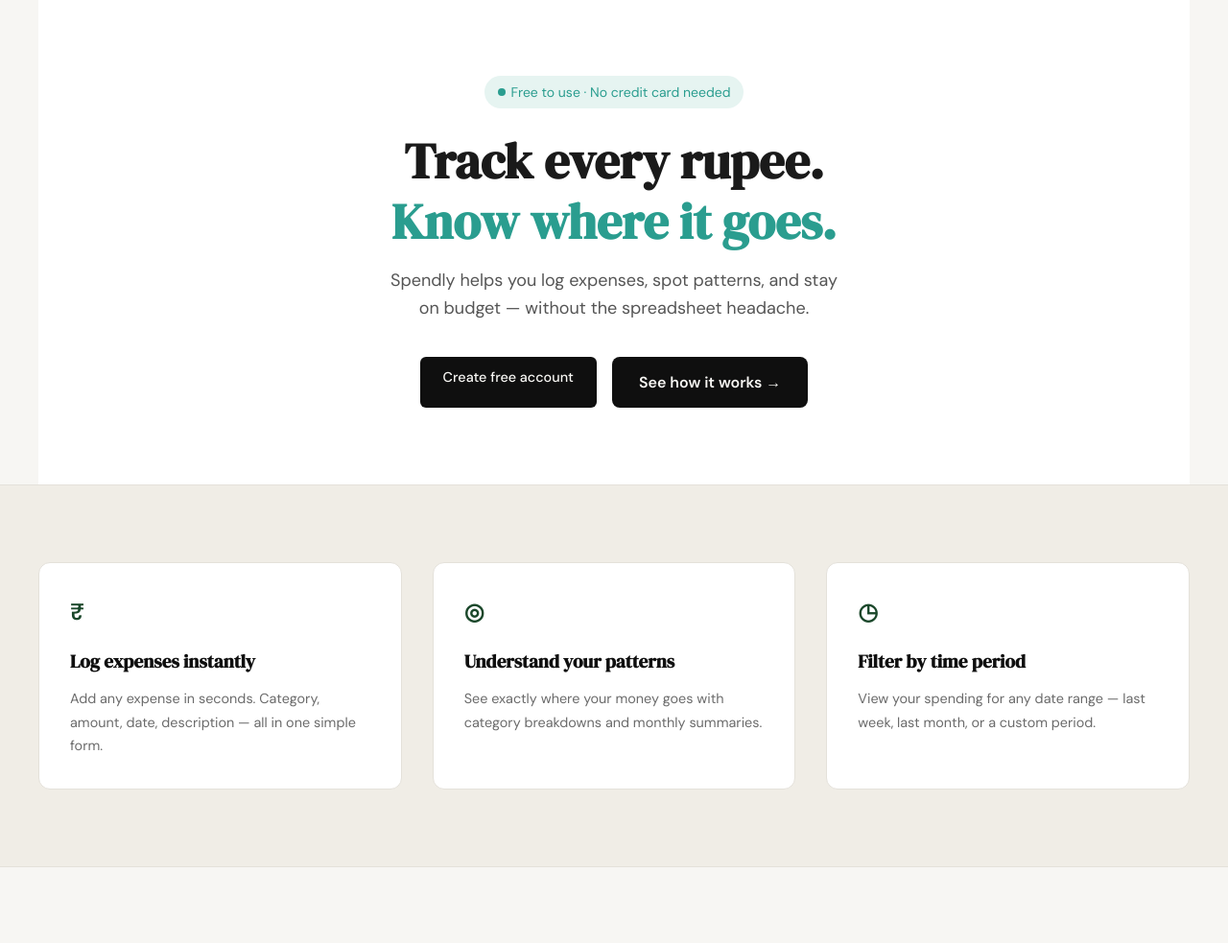
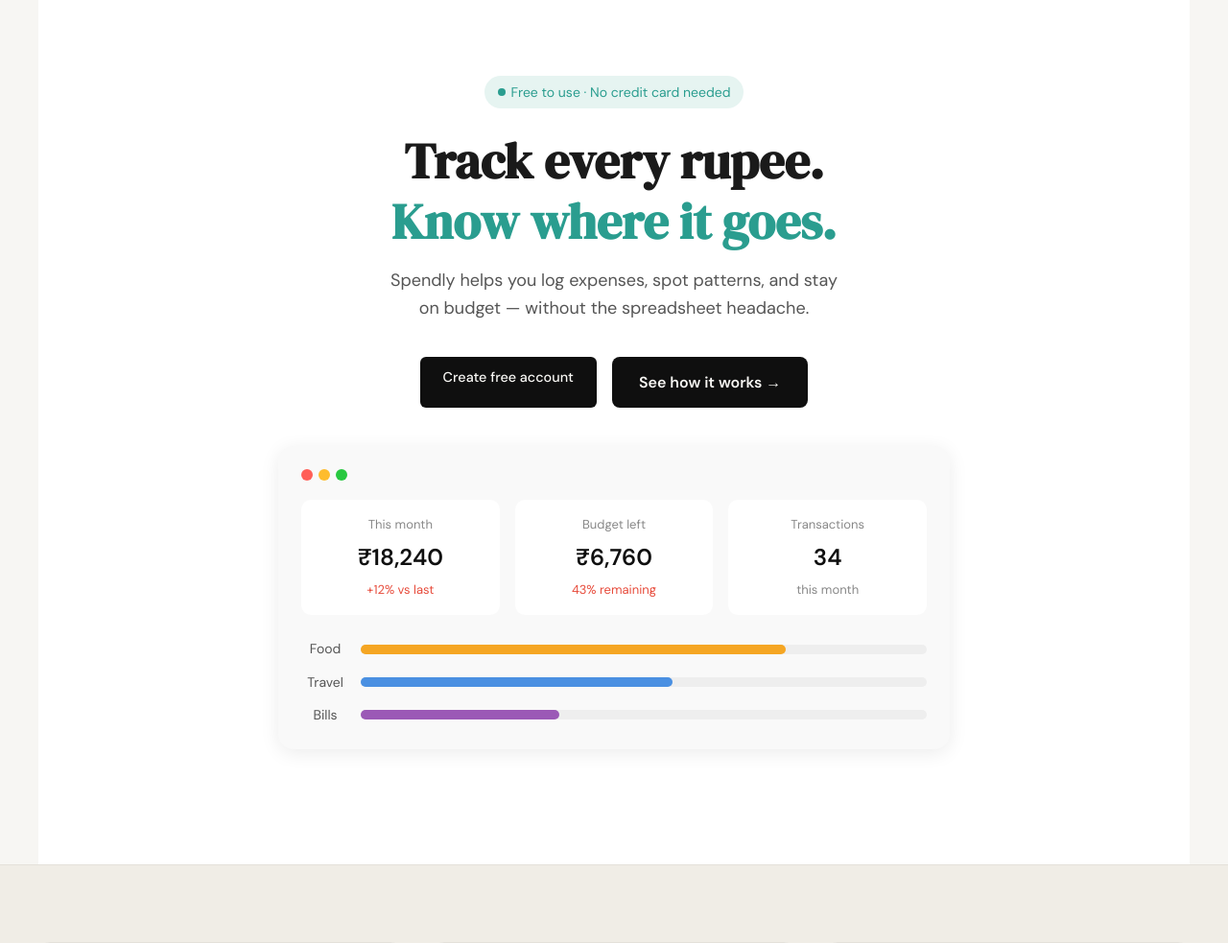
Before and after one commit to Codexanuj012/-Spendly, a Flask app: page / in a window 1280 px wide. Shown: the part 62-1045 px from the top of the page at 96% size. Run offline with Flask 3, Linux system fonts and the light colour scheme.

Commit message:
landing: redesign hero section to match mockup

```diff
--- a/static/css/style.css
+++ b/static/css/style.css
@@ -189,6 +189,81 @@ a { color: inherit; text-decoration: none; }
 .btn-secondary:hover {
     background: var(--accent);
 }
+
+/* ------------------------------------------------------------------ */
+/* Dashboard Preview                                                   */
+/* ------------------------------------------------------------------ */
+
+.dashboard-preview {
+    max-width: 700px;
+    margin: 40px auto;
+    background: #f9f9f9;
+    border-radius: 16px;
+    padding: 24px;
+    box-shadow: 0 4px 20px rgba(0,0,0,0.08);
+}
+
+.browser-dots {
+    display: flex;
+    gap: 6px;
+    margin-bottom: 20px;
+}
+
+.dot {
+    width: 12px;
+    height: 12px;
+    border-radius: 50%;
+}
+.dot.red { background: #ff5f57; }
+.dot.yellow { background: #febc2e; }
+.dot.green { background: #28c840; }
+
+.stats-row {
+    display: flex;
+    gap: 16px;
+    margin-bottom: 24px;
+}
+
+.stat-card {
+    flex: 1;
+    background: #fff;
+    border-radius: 10px;
+    padding: 16px;
+}
+
+.stat-label { font-size: 13px; color: #888; }
+.stat-value { font-size: 24px; font-weight: 700; margin: 4px 0; }
+.stat-change { font-size: 13px; color: #888; }
+.stat-change.positive { color: #e74c3c; }
+
+.expense-bars {
+    display: flex;
+    flex-direction: column;
+    gap: 12px;
+}
+
+.bar-row {
+    display: flex;
+    align-items: center;
+    gap: 12px;
+}
+
+.bar-row span { width: 50px; font-size: 14px; color: #555; }
+
+.bar {
+    flex: 1;
+    background: #eee;
+    border-radius: 10px;
+    height: 10px;
+}
+
+.fill {
+    height: 10px;
+    border-radius: 10px;
+}
+.fill.orange { background: #f5a623; }
+.fill.blue { background: #4a90e2; }
+.fill.purple { background: #9b59b6; }
 
 /* ------------------------------------------------------------------ */
 /* Buttons                                                             */
--- a/templates/landing.html
+++ b/templates/landing.html
@@ -19,6 +19,44 @@
     <div class="hero-buttons">
         <a href="{{ url_for('register') }}" class="btn-primary">Create free account</a>
         <a href="#" class="btn-secondary">See how it works →</a>
+    </div>
+    <div class="dashboard-preview">
+        <div class="browser-dots">
+            <span class="dot red"></span>
+            <span class="dot yellow"></span>
+            <span class="dot green"></span>
+        </div>
+        <div class="stats-row">
+            <div class="stat-card">
+                <p class="stat-label">This month</p>
+                <p class="stat-value">₹18,240</p>
+                <p class="stat-change positive">+12% vs last</p>
+            </div>
+            <div class="stat-card">
+                <p class="stat-label">Budget left</p>
+                <p class="stat-value">₹6,760</p>
+                <p class="stat-change positive">43% remaining</p>
+            </div>
+            <div class="stat-card">
+                <p class="stat-label">Transactions</p>
+                <p class="stat-value">34</p>
+                <p class="stat-change">this month</p>
+            </div>
+        </div>
+        <div class="expense-bars">
+            <div class="bar-row">
+                <span>Food</span>
+                <div class="bar"><div class="fill orange" style="width:75%"></div></div>
+            </div>
+            <div class="bar-row">
+                <span>Travel</span>
+                <div class="bar"><div class="fill blue" style="width:55%"></div></div>
+            </div>
+            <div class="bar-row">
+                <span>Bills</span>
+                <div class="bar"><div class="fill purple" style="width:35%"></div></div>
+            </div>
+        </div>
     </div>
 </section>
 
```
